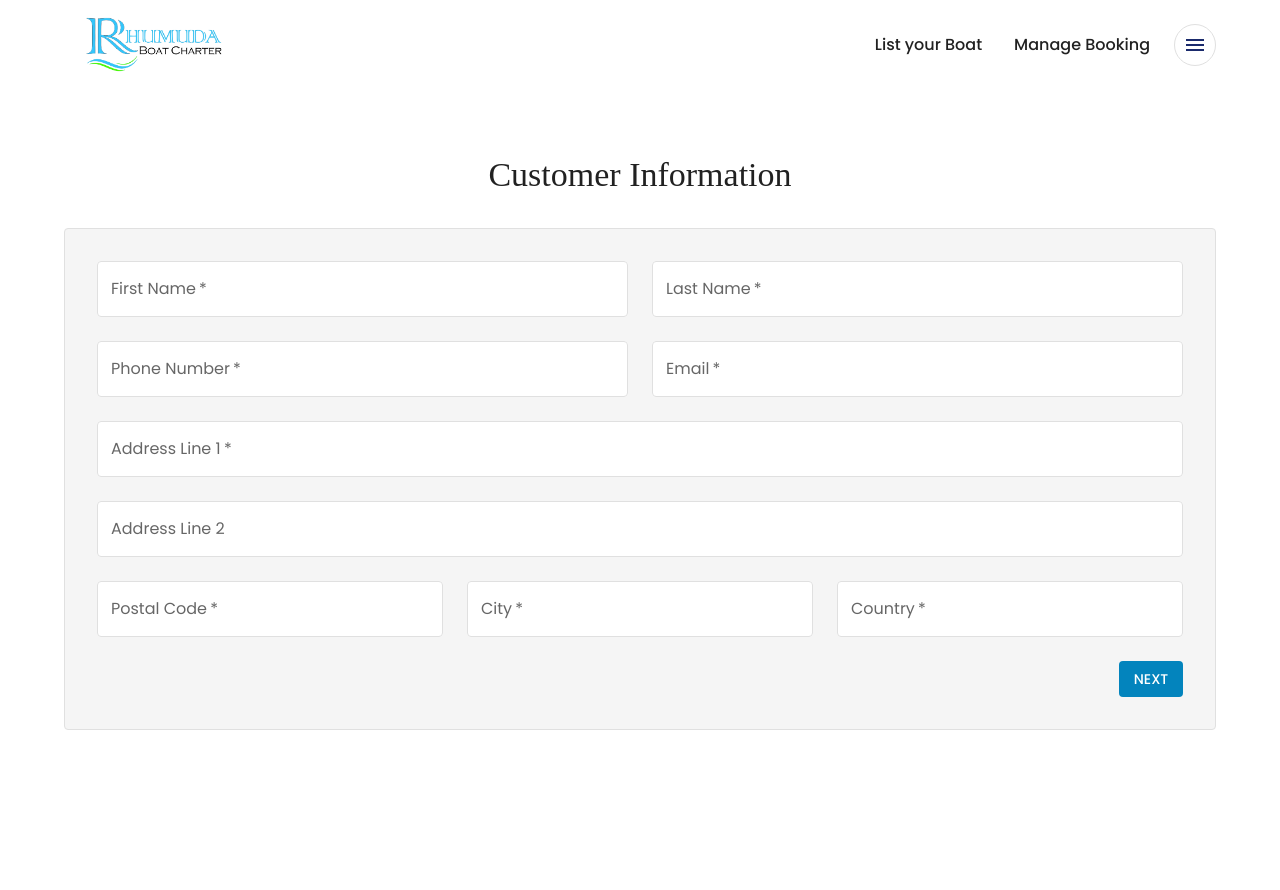
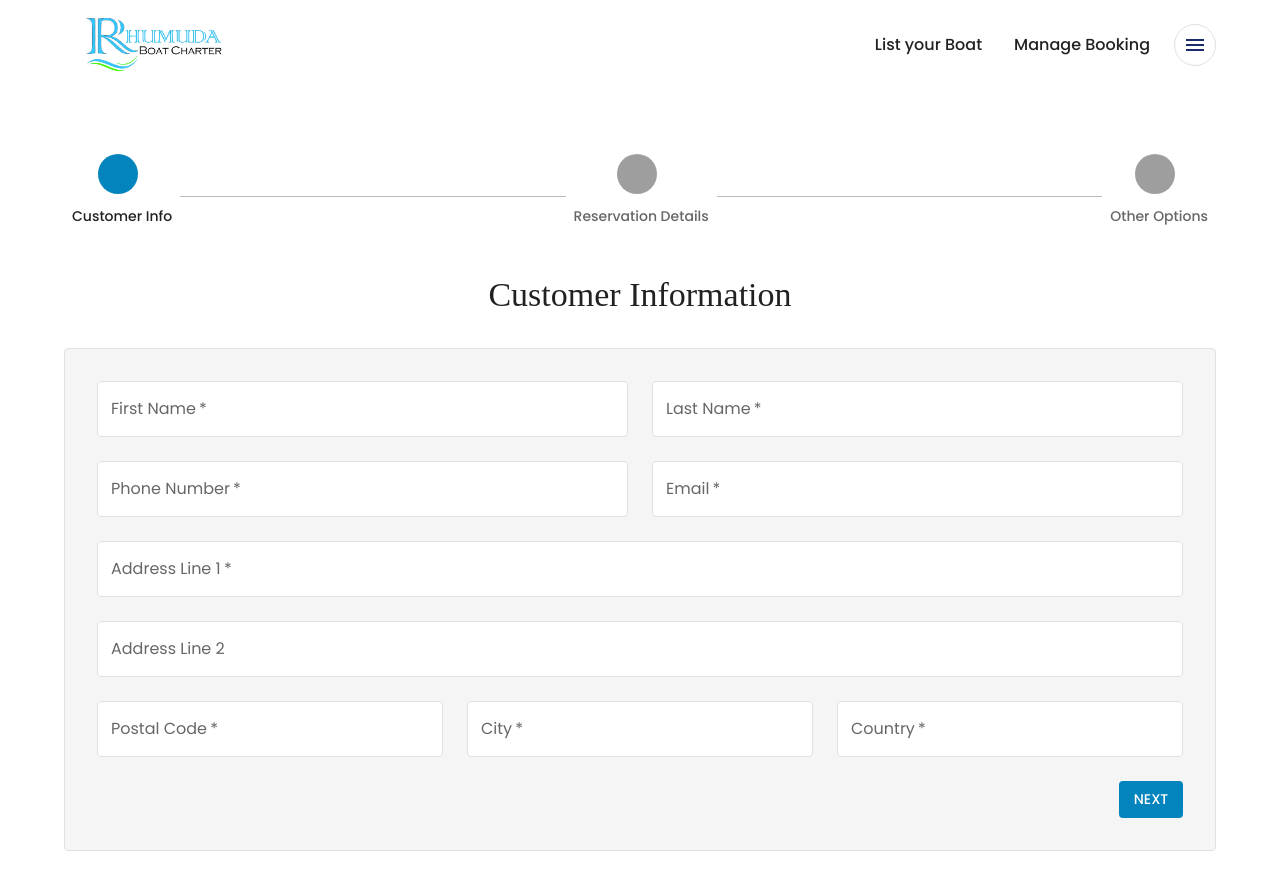
Before and after one commit to mknorizan/RBC-Frontend, a React (Vite) app: page /inquiry/info in a window 1280 px wide. Shown: the top 890 px of the page. Before the commit the page ends 800 px from the top, so only its background shows below. Built offline with nearby package versions, Linux system fonts and the light colour scheme.

Commit message:
added stepper to the inquiry pages

```diff
--- /dev/null
+++ b/src/components/layout/InquirySteps.tsx
@@ -0,0 +1,60 @@
+import React from "react";
+import { Stepper, Step, StepLabel, Box } from "@mui/material";
+
+interface InquiryStepsProps {
+  activeStep: number;
+}
+
+const steps = ["Customer Info", "Reservation Details", "Other Options"];
+
+const InquirySteps = ({ activeStep }: InquiryStepsProps) => {
+  return (
+    <Box sx={{ mb: 6 }}>
+      <Stepper
+        activeStep={activeStep}
+        sx={{
+          "& .MuiStepConnector-line": {
+            marginTop: "12px",
+          },
+        }}
+      >
+        {steps.map((label, index) => (
+          <Step key={`step-${label}-${index}`}>
+            <StepLabel
+              StepIconProps={{
+                sx: {
+                  width: 40,
+                  height: 40,
+                  "& .MuiStepIcon-text": {
+                    display: "none",
+                  },
+                  "&.Mui-active": {
+                    color: "#0384BD",
+                  },
+                  "&.Mui-completed": {
+                    color: "#0384BD",
+                  },
+                },
+              }}
+              sx={{
+                flexDirection: "column",
+                alignItems: "center",
+                "& .MuiStepLabel-label": {
+                  marginTop: 1,
+                  fontSize: "0.875rem",
+                  fontWeight: 500,
+                  mt: 1.5,
+                  textAlign: "center",
+                },
+              }}
+            >
+              {label}
+            </StepLabel>
+          </Step>
+        ))}
+      </Stepper>
+    </Box>
+  );
+};
+
+export default InquirySteps;
--- a/src/pages/InquiryInfo.tsx
+++ b/src/pages/InquiryInfo.tsx
@@ -10,6 +10,7 @@ import {
   Button,
 } from "@mui/material";
 import Header from "../components/layout/Header";
+import InquirySteps from "../components/layout/InquirySteps";
 
 interface SearchParams {
   jettyPoint: string;
@@ -130,6 +131,8 @@ const InquiryInfo = () => {
           mt: 2,
         }}
       >
+        <InquirySteps activeStep={0} />
+
         <Typography
           variant="h4"
           gutterBottom
--- a/src/pages/InquiryOptions.tsx
+++ b/src/pages/InquiryOptions.tsx
@@ -10,6 +10,7 @@ import {
   Button,
 } from "@mui/material";
 import Header from "../components/layout/Header";
+import InquirySteps from "../components/layout/InquirySteps";
 
 interface SearchParams {
   jettyPoint: string;
@@ -100,6 +101,8 @@ const InquiryOptions = () => {
           mt: 2,
         }}
       >
+        <InquirySteps activeStep={2} />
+
         <Typography
           variant="h4"
           gutterBottom
--- a/src/pages/InquiryReservation.tsx
+++ b/src/pages/InquiryReservation.tsx
@@ -32,6 +32,7 @@ import Header from "../components/layout/Header";
 import axiosInstance from "../config/axios";
 import CircleIcon from "@mui/icons-material/Circle";
 import { CheckCircleOutline } from "@mui/icons-material";
+import InquirySteps from "../components/layout/InquirySteps";
 
 interface SearchParams {
   jettyPoint: string;
@@ -377,6 +378,8 @@ const InquiryReservation = () => {
           mt: 2,
         }}
       >
+        <InquirySteps activeStep={1} />
+
         <Typography
           variant="h4"
           gutterBottom
```
